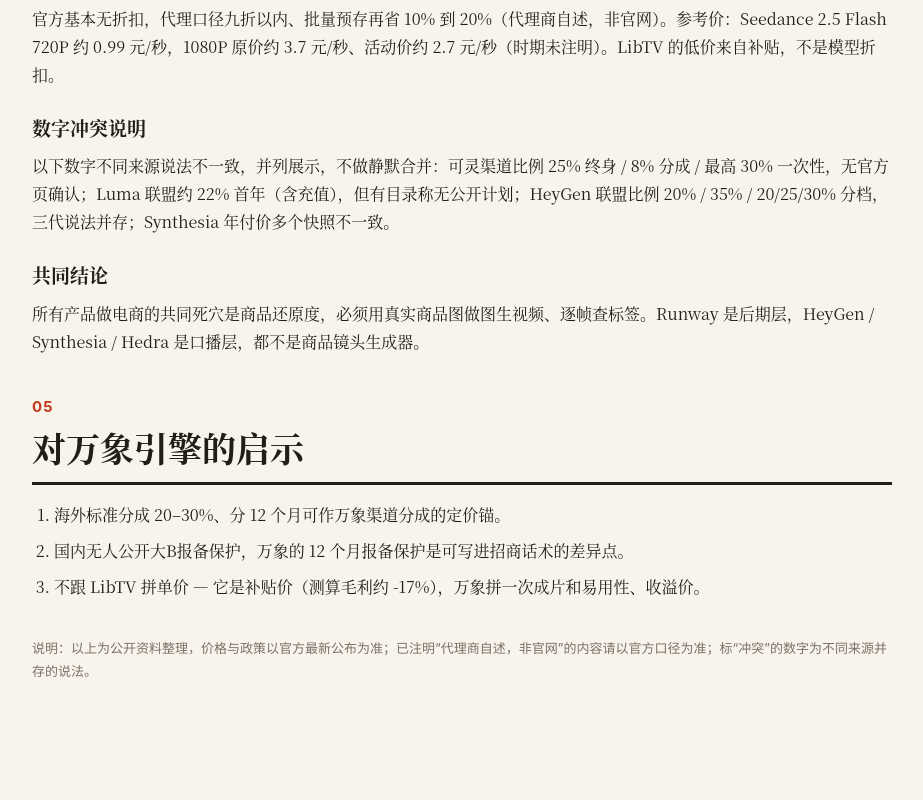
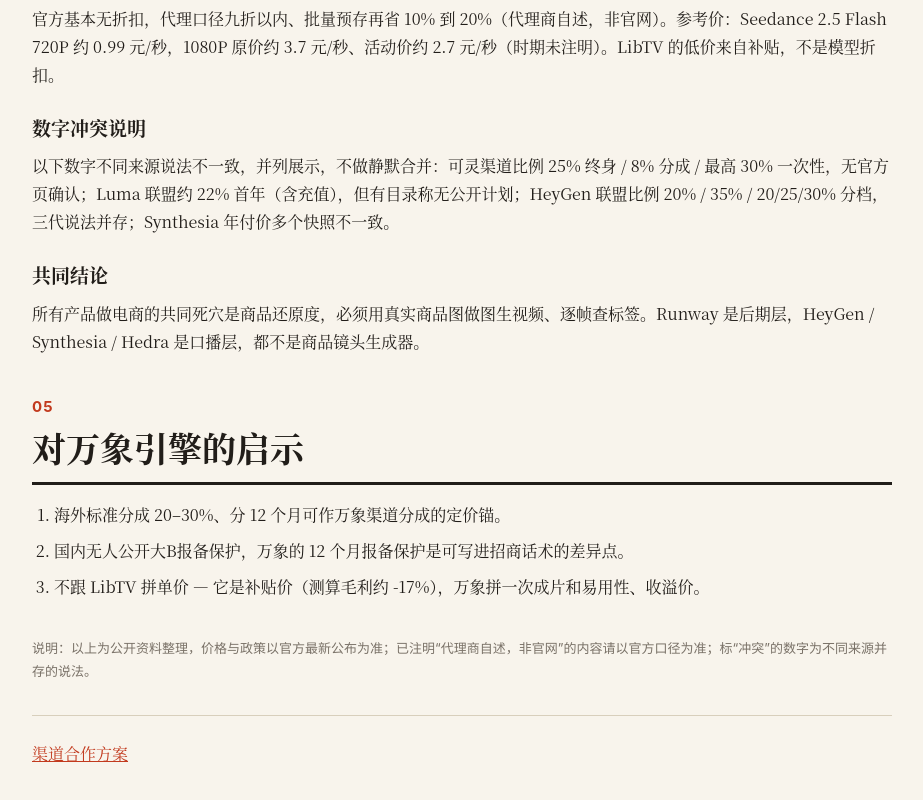
Before and after one commit to ikigen-ai/ikigen-ai.github.io, a plain HTML site: page index.html in a window 1280 px wide. Shown: the part 4628-5428 px from the top of the page, without its empty margins (178-1101 px from the left). Before the commit the page ends 5375 px from the top, so only its background shows below. Drawn offline with Linux system fonts and the light colour scheme.

Commit message:
Update index.html

```diff
--- a/index.html
+++ b/index.html
@@ -36,6 +36,8 @@ td strong{color:#211d19}
 .conflict{color:#c23a1e;font-weight:700}
 .note{font-family:-apple-system,BlinkMacSystemFont,"PingFang SC","Microsoft YaHei",sans-serif;font-size:13px;color:#7a7268}
 .callout{border-left:4px solid #c23a1e;padding:4px 0 4px 16px;margin:20px 0}
+a{color:#c23a1e}
+footer{margin-top:32px;border-top:1px solid #d8cfbc;padding-top:16px}
 @media(max-width:640px){.stats{grid-template-columns:1fr 1fr}.stat:nth-child(3){border-left:none}.stat{border-top:1px solid #d8cfbc}.stat:nth-child(1),.stat:nth-child(2){border-top:none}.corepoint{grid-template-columns:40px 1fr}.bignum{font-size:34px}main{padding:24px 16px 44px}}
 </style>
 </head>
@@ -146,6 +148,10 @@ td strong{color:#211d19}
 </section>
 
 <p class="note">说明：以上为公开资料整理，价格与政策以官方最新公布为准；已注明“代理商自述，非官网”的内容请以官方口径为准；标“冲突”的数字为不同来源并存的说法。</p>
+
+<footer>
+<p><a href="/channel">渠道合作方案</a></p>
+</footer>
 </main>
 </body>
 </html>
```
